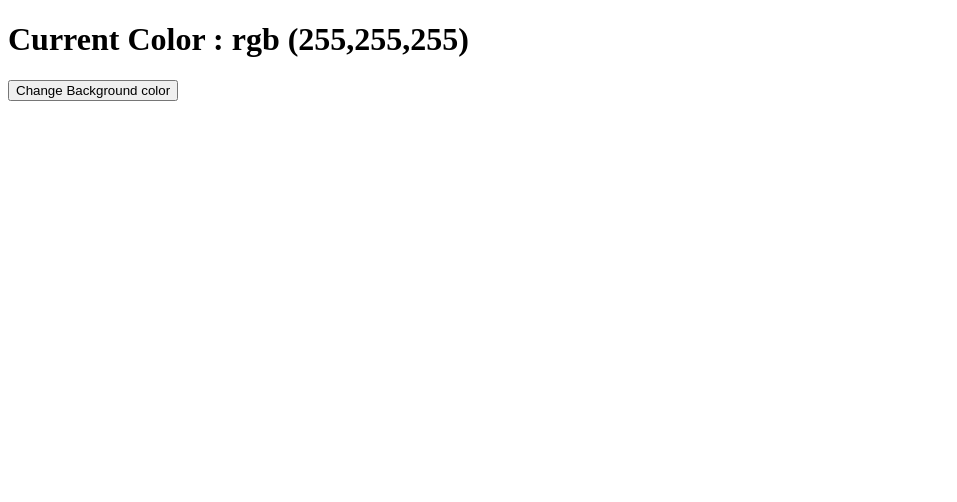
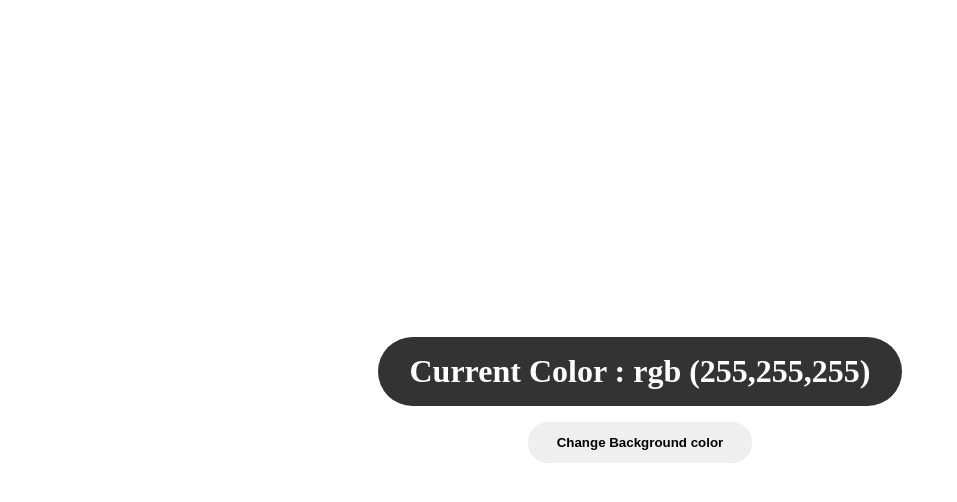
Before and after one commit to Prajwal8357/Random-Color-Generator, a plain HTML site: page index.html in a window 1280 px wide. Shown: the whole page, without its empty margins (0-957 px from the left). Drawn offline with Linux system fonts and the light colour scheme.

Commit message:
Changed the file name

```diff
--- a/app.js
+++ b/app.js
@@ -1,5 +1,5 @@
 const mainButton = document.querySelector("button");
-const body = document.body;
+const body = document.body;  //the whole body selected
 
 function randomColorGenerator(){
     const red = Math.floor(Math.random() * 256 );
--- a/index.html
+++ b/index.html
@@ -5,8 +5,8 @@
     <meta http-equiv="X-UA-Compatible" content="IE=edge">
     <meta name="viewport" content="width=device-width, initial-scale=1.0">
     <title>Color Changer</title>
-    <link rel="stylesheet" href="stlyless.css">
-    <script src="js.js" defer></script>
+    <link rel="stylesheet" href="style.css">
+    <script src="app.js" defer></script>
   </head>
 <body>
     <main>
```
